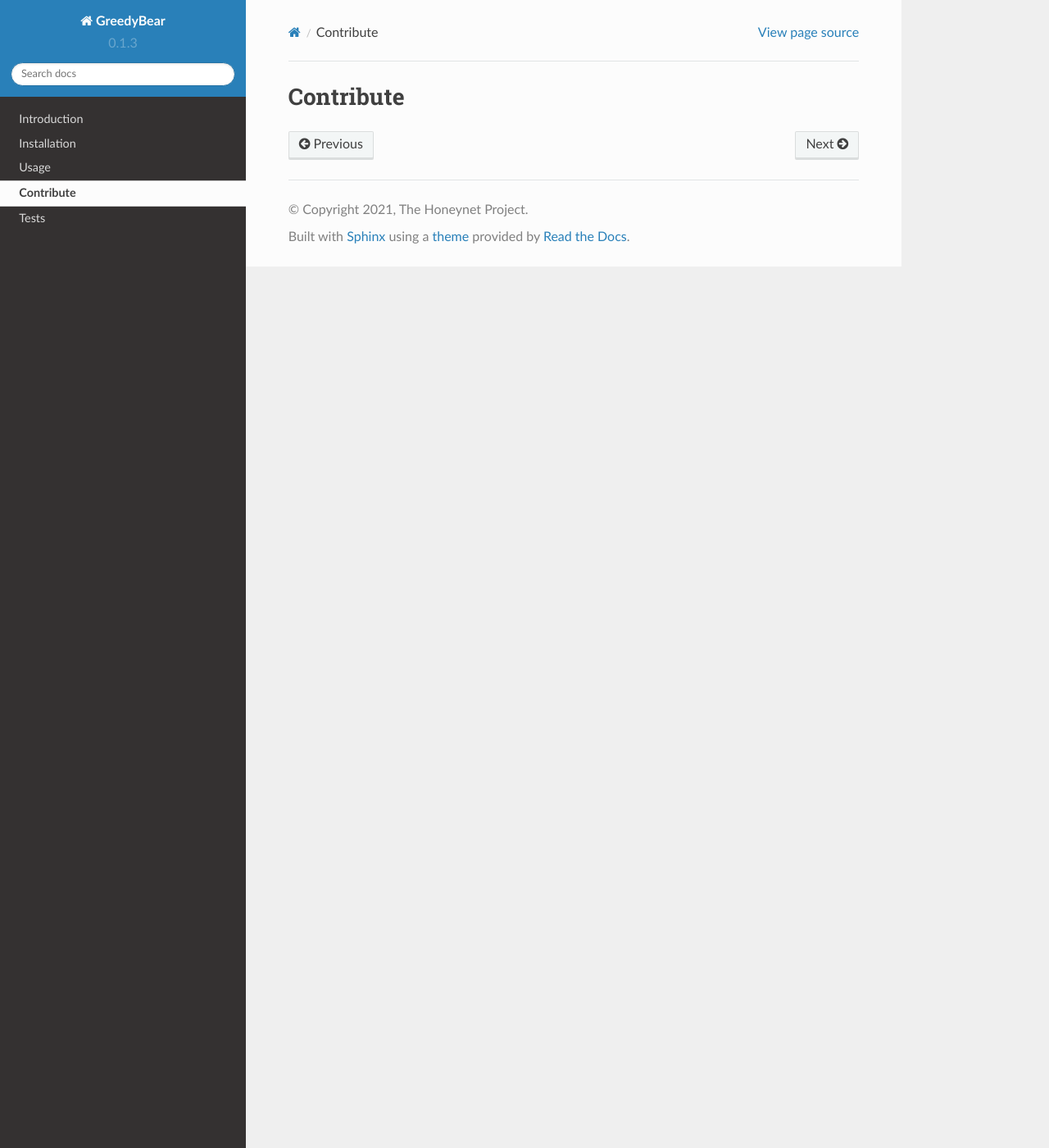
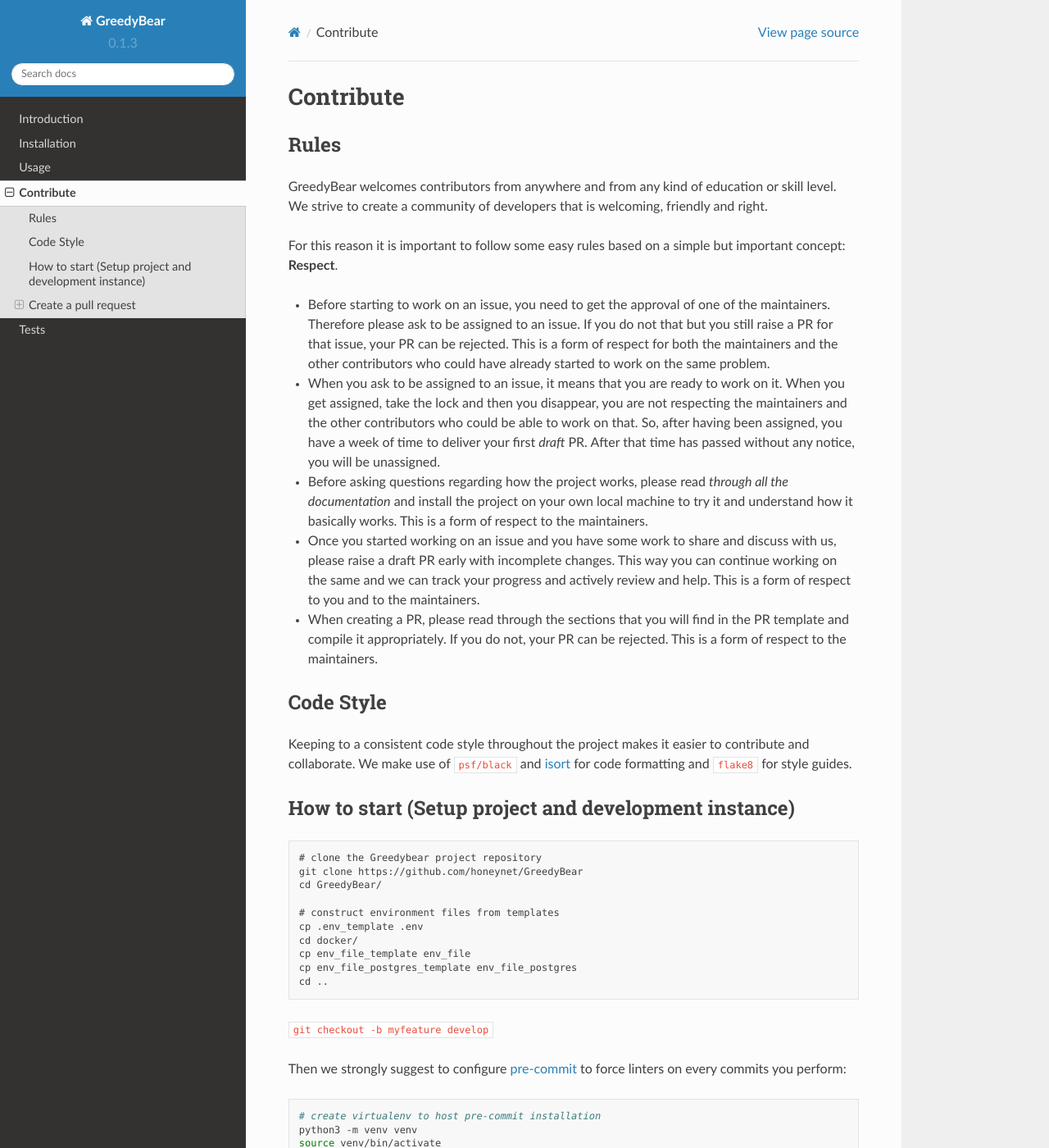
Before and after one commit to intelowlproject/GreedyBear, a Sphinx documentation site: the page built from docs/source/Contribute.md, in a window 1280 px wide and 1400 px high. Shown: the whole window at 82% size. Built offline with Sphinx 7.4.7 and the Read the Docs theme 2.0.0, drawn with Linux system fonts in a browser that asks for light colours; some of the changed text lies outside the part shown.

Commit message:
updated contribute.md

````diff
--- a/docs/source/Contribute.md
+++ b/docs/source/Contribute.md
@@ -1 +1,86 @@
 # Contribute
+
+## Rules
+GreedyBear welcomes contributors from anywhere and from any kind of education or skill level. We strive to create a community of developers that is welcoming, friendly and right.
+
+For this reason it is important to follow some easy rules based on a simple but important concept: **Respect**.
+
+* Before starting to work on an issue, you need to get the approval of one of the maintainers. Therefore please ask to be assigned to an issue. If you do not that but you still raise a PR for that issue, your PR can be rejected. This is a form of respect for both the maintainers and the other contributors who could have already started to work on the same problem.
+
+* When you ask to be assigned to an issue, it means that you are ready to work on it. When you get assigned, take the lock and then you disappear, you are not respecting the maintainers and the other contributors who could be able to work on that. So, after having been assigned, you have a week of time to deliver your first *draft* PR. After that time has passed without any notice, you will be unassigned.
+
+* Before asking questions regarding how the project works, please read *through all the documentation* and install the project on your own local machine to try it and understand how it basically works. This is a form of respect to the maintainers.
+
+* Once you started working on an issue and you have some work to share and discuss with us, please raise a draft PR early with incomplete changes. This way you can continue working on the same and we can track your progress and actively review and help. This is a form of respect to you and to the maintainers.
+
+* When creating a PR, please read through the sections that you will find in the PR template and compile it appropriately. If you do not, your PR can be rejected. This is a form of respect to the maintainers.
+
+## Code Style
+Keeping to a consistent code style throughout the project makes it easier to contribute and collaborate. We make use of [`psf/black`](https://github.com/psf/black) and [isort](https://pycqa.github.io/isort/) for code formatting and [`flake8`](https://flake8.pycqa.org) for style guides.
+
+## How to start (Setup project and development instance)
+```commandline
+# clone the Greedybear project repository
+git clone https://github.com/honeynet/GreedyBear
+cd GreedyBear/
+
+# construct environment files from templates
+cp .env_template .env
+cd docker/
+cp env_file_template env_file
+cp env_file_postgres_template env_file_postgres
+cd ..
+```
+
+`git checkout -b myfeature develop`
+
+Then we strongly suggest to configure [pre-commit](https://github.com/pre-commit/pre-commit) to force linters on every commits you perform:
+```bash
+# create virtualenv to host pre-commit installation
+python3 -m venv venv
+source venv/bin/activate
+# from the project base directory
+pip install pre-commit
+pre-commit install
+```
+Now you can start by building the image using docker-compose and run the project.
+
+```
+# build the image locally
+docker-compose -p greedybear build
+
+# start the app
+docker-compose -p greedybear up
+
+# now the app is running on http://localhost:80
+
+# shut down the application
+docker-compose -p greedybear down
+```
+Note that GreedyBear *needs* a running instance of ElasticSearch of a TPoT to function.
+If you don't have one, you can make the following changes to make GreeyBear spin up it's own ElasticSearch and Kibana instances.
+(...Care! This option would require enough RAM to run the additional containers. Suggested is >=16GB):
+
+1. In ```docker/env_file```, set the variable ```ELASTIC_ENDPOINT``` to ```http://elasticsearch:9200```.
+2. Add ```:docker/elasticsearch.yml``` to the last defined ```COMPOSE_FILE``` variable or uncomment the ```# local development with elasticsearch container``` block in ```.env``` file.
+Please create a new branch based on the **develop** branch that contains the most recent changes. This is mandatory.
+
+Remember that whenever you make changes, you need to rebuild the docker image to see the reflected changes.
+## Create a pull request
+
+### Remember!!!
+Please create pull requests only for the branch **develop**. That code will be pushed to master only on a new release.
+
+Also remember to pull the most recent changes available in the **develop** branch before submitting your PR. If your PR has merge conflicts caused by this behavior, it won't be accepted.
+
+### Install testing requirements
+Run `pip install -r requirements/test-requirements.txt` to install the requirements to validate your code.
+
+#### Pass linting and tests
+ Run `psf/black` to lint the files automatically, then `flake8` to check and `isort`.
+
+ (if you installed `pre-commit` this is performed automatically at every commit)
+
+
+  if you get any errors, fix them.
+  Once you make sure that everything is working fine, please squash all of our commits into a single one and finally create a pull request.
````
